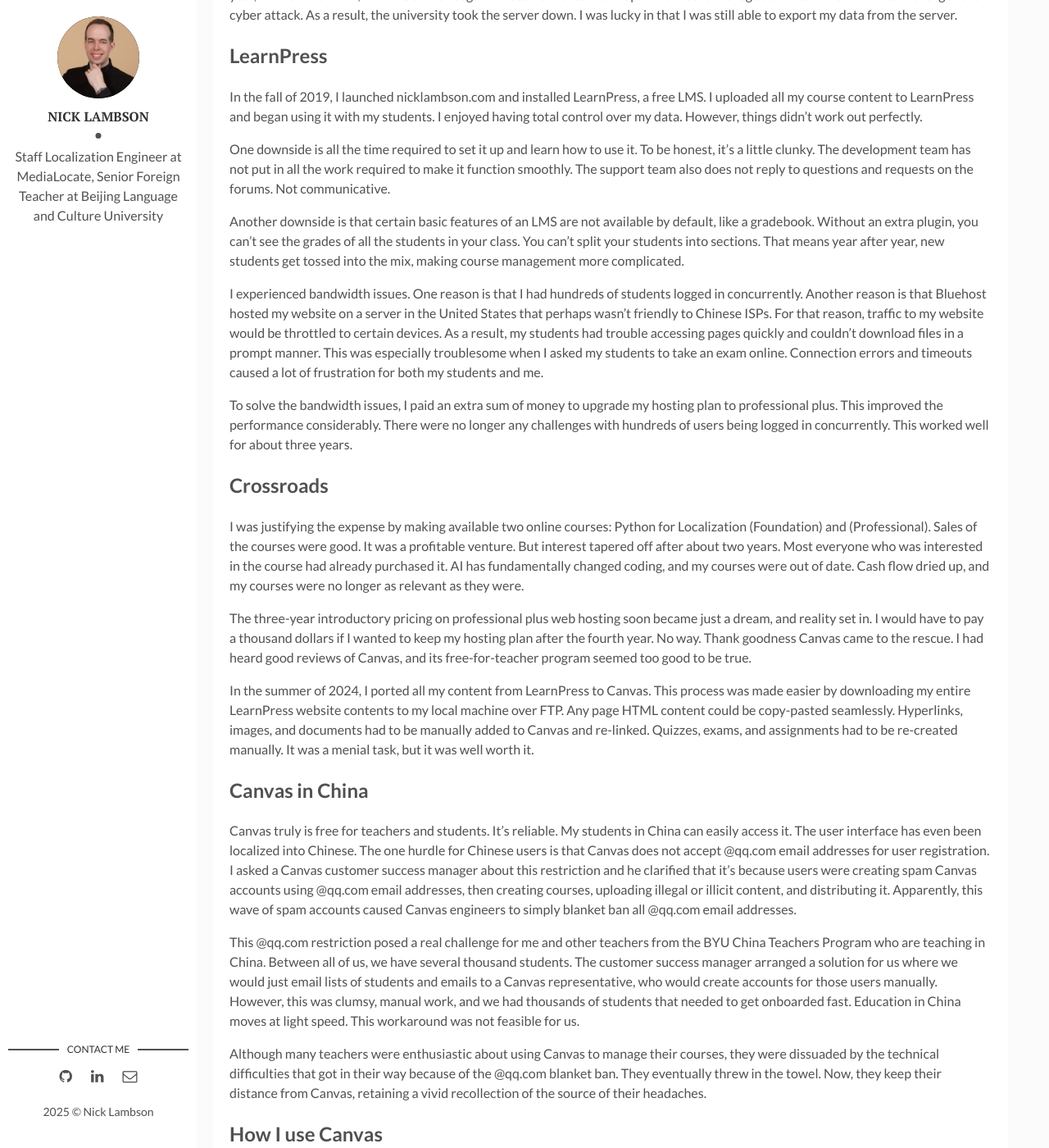
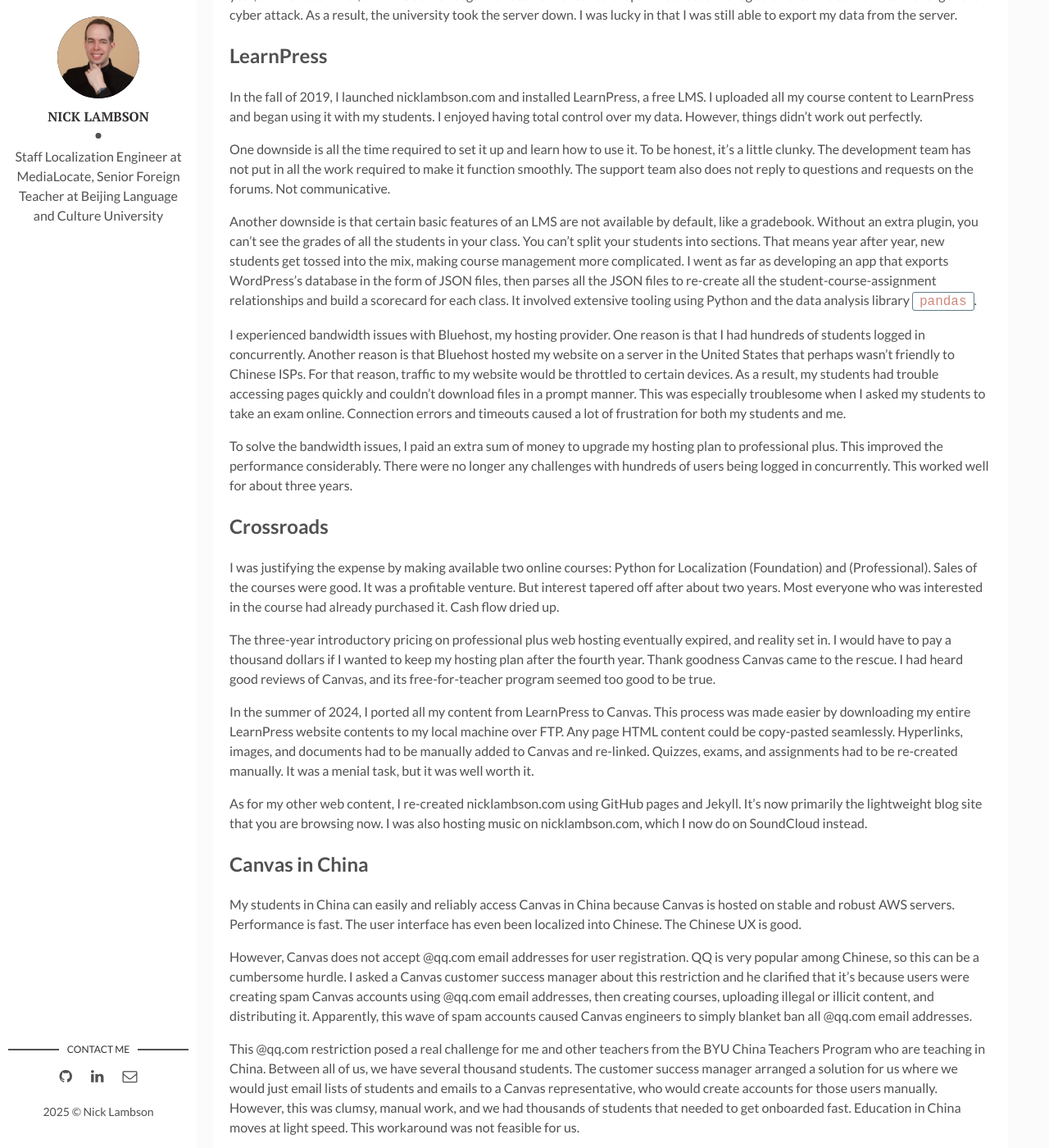
Before and after one commit to nicklambson/nicklambson.github.io, a Jekyll site: the page built from _posts/2025-05-09-learnpress-to-canvas.markdown, in a window 1280 px wide and 1400 px high, scrolled down 871 px. Shown: the whole window at 82% size. Built offline with Jekyll 4.4.1, drawn with Linux system fonts in a browser that asks for light colours; some of the changed text lies outside the part shown.

Commit message:
Update 2025-05-09-learnpress-to-canvas.markdown

```diff
--- a/_posts/2025-05-09-learnpress-to-canvas.markdown
+++ b/_posts/2025-05-09-learnpress-to-canvas.markdown
@@ -21,23 +21,27 @@
 
 One downside is all the time required to set it up and learn how to use it. To be honest, it's a little clunky. The development team has not put in all the work required to make it function smoothly. The support team also does not reply to questions and requests on the forums. Not communicative.
 
-Another downside is that certain basic features of an LMS are not available by default, like a gradebook. Without an extra plugin, you can't see the grades of all the students in your class. You can't split your students into sections. That means year after year, new students get tossed into the mix, making course management more complicated.
+Another downside is that certain basic features of an LMS are not available by default, like a gradebook. Without an extra plugin, you can't see the grades of all the students in your class. You can't split your students into sections. That means year after year, new students get tossed into the mix, making course management more complicated. I went as far as developing an app that exports WordPress's database in the form of JSON files, then parses all the JSON files to re-create all the student-course-assignment relationships and build a scorecard for each class. It involved extensive tooling using Python and the data analysis library `pandas`.
 
-I experienced bandwidth issues. One reason is that I had hundreds of students logged in concurrently. Another reason is that Bluehost hosted my website on a server in the United States that perhaps wasn't friendly to Chinese ISPs. For that reason, traffic to my website would be throttled to certain devices. As a result, my students had trouble accessing pages quickly and couldn't download files in a prompt manner. This was especially troublesome when I asked my students to take an exam online. Connection errors and timeouts caused a lot of frustration for both my students and me.
+I experienced bandwidth issues with Bluehost, my hosting provider. One reason is that I had hundreds of students logged in concurrently. Another reason is that Bluehost hosted my website on a server in the United States that perhaps wasn't friendly to Chinese ISPs. For that reason, traffic to my website would be throttled to certain devices. As a result, my students had trouble accessing pages quickly and couldn't download files in a prompt manner. This was especially troublesome when I asked my students to take an exam online. Connection errors and timeouts caused a lot of frustration for both my students and me.
 
 To solve the bandwidth issues, I paid an extra sum of money to upgrade my hosting plan to professional plus. This improved the performance considerably. There were no longer any challenges with hundreds of users being logged in concurrently. This worked well for about three years.
 
 ## Crossroads
 
-I was justifying the expense by making available two online courses: Python for Localization (Foundation) and (Professional). Sales of the courses were good. It was a profitable venture. But interest tapered off after about two years. Most everyone who was interested in the course had already purchased it. AI has fundamentally changed coding, and my courses were out of date. Cash flow dried up, and my courses were no longer as relevant as they were.
+I was justifying the expense by making available two online courses: Python for Localization (Foundation) and (Professional). Sales of the courses were good. It was a profitable venture. But interest tapered off after about two years. Most everyone who was interested in the course had already purchased it. Cash flow dried up.
 
-The three-year introductory pricing on professional plus web hosting soon became just a dream, and reality set in. I would have to pay a thousand dollars if I wanted to keep my hosting plan after the fourth year. No way. Thank goodness Canvas came to the rescue. I had heard good reviews of Canvas, and its free-for-teacher program seemed too good to be true.
+The three-year introductory pricing on professional plus web hosting eventually expired, and reality set in. I would have to pay a thousand dollars if I wanted to keep my hosting plan after the fourth year. Thank goodness Canvas came to the rescue. I had heard good reviews of Canvas, and its free-for-teacher program seemed too good to be true.
 
 In the summer of 2024, I ported all my content from LearnPress to Canvas. This process was made easier by downloading my entire LearnPress website contents to my local machine over FTP. Any page HTML content could be copy-pasted seamlessly. Hyperlinks, images, and documents had to be manually added to Canvas and re-linked. Quizzes, exams, and assignments had to be re-created manually. It was a menial task, but it was well worth it.
 
+As for my other web content, I re-created nicklambson.com using GitHub pages and Jekyll. It's now primarily the lightweight blog site that you are browsing now. I was also hosting music on nicklambson.com, which I now do on SoundCloud instead.
+
 ## Canvas in China
 
-Canvas truly is free for teachers and students. It’s reliable. My students in China can easily access it. The user interface has even been localized into Chinese. The one hurdle for Chinese users is that Canvas does not accept @qq.com email addresses for user registration. I asked a Canvas customer success manager about this restriction and he clarified that it's because users were creating spam Canvas accounts using @qq.com email addresses, then creating courses, uploading illegal or illicit content, and distributing it. Apparently, this wave of spam accounts caused Canvas engineers to simply blanket ban all @qq.com email addresses.
+My students in China can easily and reliably access Canvas in China because Canvas is hosted on stable and robust AWS servers. Performance is fast. The user interface has even been localized into Chinese. The Chinese UX is good.
+
+However, Canvas does not accept @qq.com email addresses for user registration. QQ is very popular among Chinese, so this can be a cumbersome hurdle. I asked a Canvas customer success manager about this restriction and he clarified that it's because users were creating spam Canvas accounts using @qq.com email addresses, then creating courses, uploading illegal or illicit content, and distributing it. Apparently, this wave of spam accounts caused Canvas engineers to simply blanket ban all @qq.com email addresses.
 
 This @qq.com restriction posed a real challenge for me and other teachers from the BYU China Teachers Program who are teaching in China. Between all of us, we have several thousand students. The customer success manager arranged a solution for us where we would just email lists of students and emails to a Canvas representative, who would create accounts for those users manually. However, this was clumsy, manual work, and we had thousands of students that needed to get onboarded fast. Education in China moves at light speed. This workaround was not feasible for us.
 
```
Also changed, not shown: other parts of _posts/2025-05-09-learnpress-to-canvas.markdown (+1 -1 lines).
